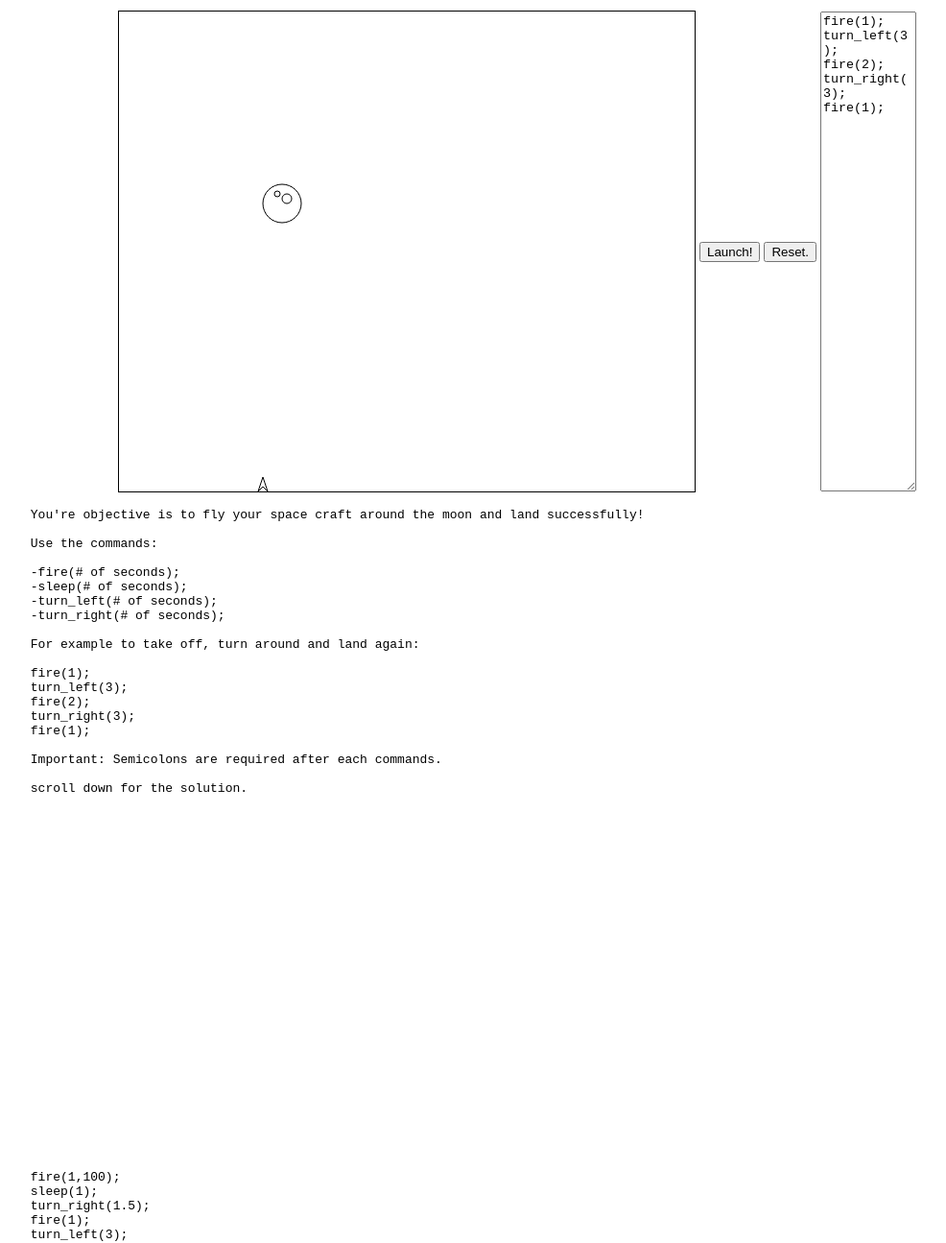
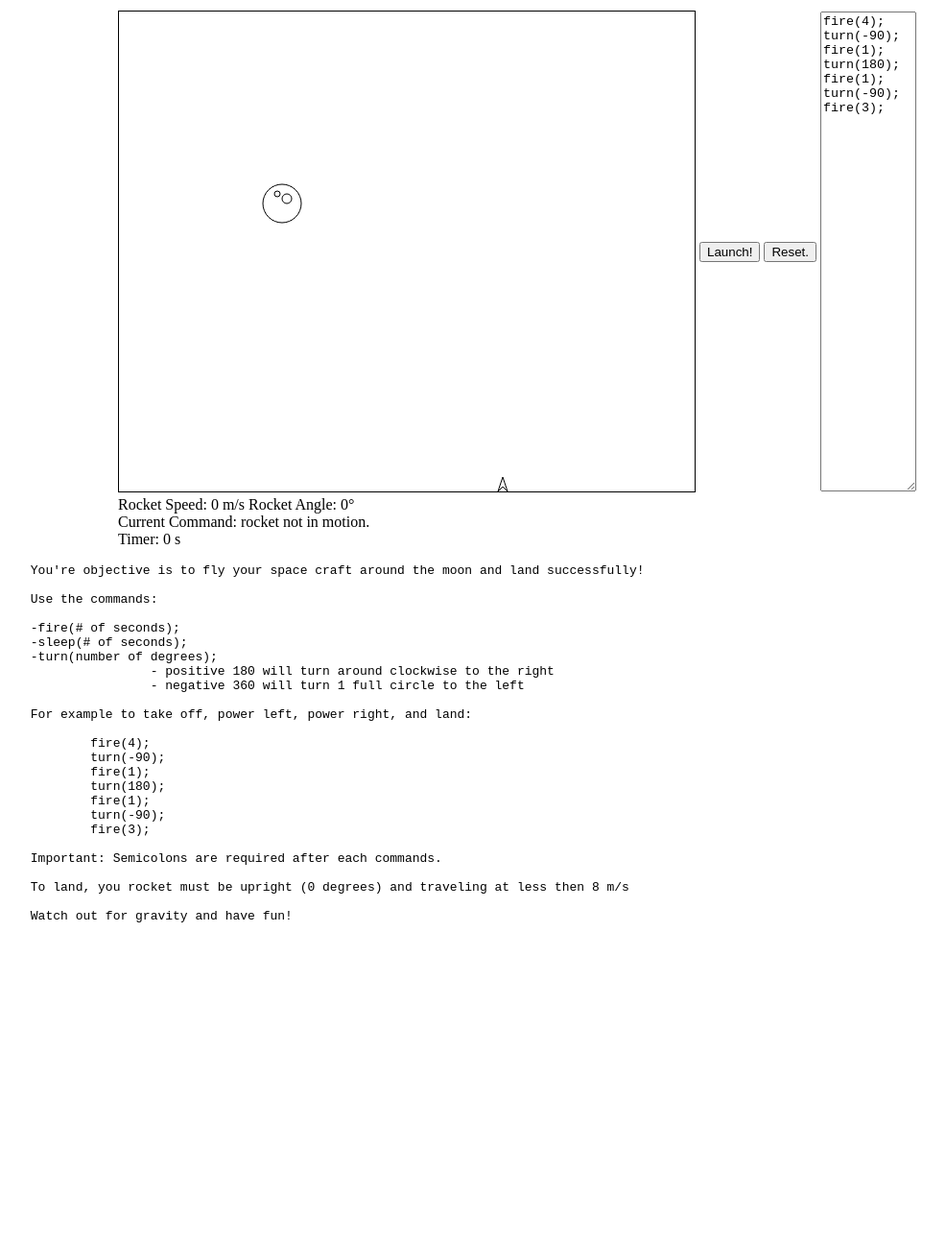
Before and after one commit to snakie/space-keys, a plain HTML site: page index.html in a window 1280 px wide. Shown: the top 1295 px of the page at 96% size, without its empty margins (101-1087 px from the left). After the commit the page ends 1028 px from the top, so only its background shows below. Drawn offline with Linux system fonts and the light colour scheme.

Commit message:
add basic fire animation, and more text

```diff
--- a/index.html
+++ b/index.html
@@ -3,6 +3,8 @@
         <title>space-keys.com</title>
         <script src="easeljs-0.7.1.min.js"></script>
         <script src="space-keys.js"></script>
+        <script src="obstacles.js"></script>
+        <script src="level1.js"></script>
         <style>
             table {width: 750px; margin:0px auto;}
             textarea {height: 500px; width:100px;}
@@ -14,12 +16,19 @@
             <tr><td><canvas height="500" width="600" id="spacekeys">sorry javascript is required to play space-keys</canvas></td>
                 <td><button type="button" onclick="launch();">Launch!</button></td>
                 <td><button type="button" onclick="reset();">Reset.</button></td>
-                <td><textarea id="commands">fire(1);
-turn_left(3);
-fire(2);
-turn_right(3);
+                <td><textarea id="commands">
+fire(4);
+turn(-90);
 fire(1);
-</textarea></td></tr>
+turn(180);
+fire(1);
+turn(-90);
+fire(3);
+</textarea></td></tr><tr><td id="livestats">Rocket Speed: <span id="speed">0</span> m/s
+			   Rocket Angle: <span id="angle">0</span>&deg;<br>
+			   Current Command: <span id="command">rocket not in motion.</span><br>
+			   Timer: <span id="timer">0 s</span>
+			   </td></tr>
         <table>
         <pre>
                 You're objective is to fly your space craft around the moon and land successfully!
@@ -28,59 +37,25 @@ fire(1);
 
                 -fire(# of seconds);
                 -sleep(# of seconds);
-                -turn_left(# of seconds);
-                -turn_right(# of seconds);
+                -turn(number of degrees);
+          			- positive 180 will turn around clockwise to the right
+          			- negative 360 will turn 1 full circle to the left
 
-                For example to take off, turn around and land again:
+                For example to take off, power left, power right, and land:
 
-                fire(1);
-                turn_left(3);
-                fire(2);
-                turn_right(3);
-                fire(1);
+			fire(4);
+			turn(-90);
+			fire(1);
+			turn(180);
+			fire(1);
+			turn(-90);
+			fire(3);
 
                 Important: Semicolons are required after each commands.
 
-                scroll down for the solution.
+                To land, you rocket must be upright (0 degrees) and traveling at less then 8 m/s
 
+                Watch out for gravity and have fun!
 
-
-
-
-
-
-
-
-
-
-
-
-
-
-
-
-
-
-
-
-
-
-
-
-
-                fire(1,100);
-                sleep(1);
-                turn_right(1.5);
-                fire(1);
-                turn_left(3);
-                fire(2);
-                turn_left(1.5);
-                fire(2);
-                turn_left(1.5);
-                fire(1);
-                turn_right(4.5);
-                sleep(3);
-                fire(1);
-        </pre>
     </body>
 </html>
--- a/level1.js
+++ b/level1.js
@@ -0,0 +1,21 @@
+var moon;
+
+function setup_level(stage) {
+  	moon = get_circle(170,200,20);
+    var moon_spot = get_circle(175,195,5);
+    var moon_spot_2 = get_circle(165,190,3);
+    stage.addChild(moon_spot);
+    stage.addChild(moon_spot_2);
+    stage.addChild(moon);
+}
+
+function detect_collision() {
+    //detect collision with moon
+    var xDist = rocket.x - moon.x;
+    var yDist = rocket.y - moon.y;
+    var distance = Math.sqrt(xDist*xDist+yDist*yDist);
+    if(distance < 25) {
+    	return true;
+    }
+    return false;
+}
--- /dev/null
+++ b/obstacles.js
@@ -0,0 +1,28 @@
+function get_circle(x,y,size) {
+	var circle = new createjs.Shape();
+	circle.graphics.beginStroke("#000").drawCircle(0,0,size);
+    circle.x = x;
+    circle.y = y;
+    return circle;
+}
+function get_rocket(x,y) {
+    var r = new createjs.Shape();
+    //r.graphics.beginStroke("#000").moveTo(145,500).lineTo(150,480).lineTo(155,500).lineTo(150,495).lineTo(145,500);
+    r.graphics.beginStroke("#000").moveTo(5,5).lineTo(0,-10).lineTo(-5,5).lineTo(0,0).lineTo(5,5);
+    r.x = x;
+    r.y = y;
+    return r;
+}
+function get_fire(rocket) {
+	var f = new createjs.Shape();
+	//f.graphics.beginStroke("#FFF").moveTo(0,5).lineTo(0,10).moveTo(1,5).lineTo(5,10).moveTo(-1,5).lineTo(-5,10);
+	f.x = rocket.x;
+	f.y = rocket.y;
+	return f;
+}
+function clear_fire() {
+	fire.graphics.clear();
+}
+function draw_fire() {
+	fire.graphics.beginStroke("#000").moveTo(0,5).lineTo(0,10).moveTo(1,5).lineTo(5,10).moveTo(-1,5).lineTo(-5,10);
+}
--- a/space-keys.js
+++ b/space-keys.js
@@ -1,9 +1,12 @@
 var stage;
 var rocket;
-var moon;
+var fire;
 var commands;
 var read_command = 1;
 var died = 0;
+var rocket_x = 400;
+var counter;
+var timer_seconds = 0;
 
 var current = {
     x_speed: 0,
@@ -12,34 +15,16 @@ var current = {
     command:null,
     args:null,
     frames_to_go:null,
+    command_count:0,
 };
-function get_rocket() {
-    var r = new createjs.Shape();
-    //r.graphics.beginStroke("#000").moveTo(145,500).lineTo(150,480).lineTo(155,500).lineTo(150,495).lineTo(145,500);
-    r.graphics.beginStroke("#000").moveTo(5,5).lineTo(0,-10).lineTo(-5,5).lineTo(0,0).lineTo(5,5);
-    r.x = 150;
-    r.y = 495;
-    return r;
-}
+
 function init() {
     stage = new createjs.Stage("spacekeys");
-    rocket = get_rocket();
-    moon = new createjs.Shape();
-    var moon_spot = new createjs.Shape();
-    var moon_spot_2 = new createjs.Shape();
-    moon_spot.graphics.beginStroke("#000").drawCircle(0,0,5);
-    moon_spot_2.graphics.beginStroke("#000").drawCircle(0,0,3);
-    moon.graphics.beginStroke("#000").drawCircle(0,0,20);
-    moon.x = 170;
-    moon_spot.x = 175;
-    moon_spot_2.x = 165;
-    moon.y = 200;
-    moon_spot.y = 195;
-    moon_spot_2.y = 190;
-    stage.addChild(moon_spot);
-    stage.addChild(moon_spot_2);
-    stage.addChild(moon);
+    rocket = get_rocket(rocket_x,495);
+    fire = get_fire(rocket);
     stage.addChild(rocket);
+    stage.addChild(fire);
+    setup_level(stage);
     stage.update();
     createjs.Ticker.setFPS(60);
 
@@ -48,6 +33,7 @@ function launch() {
     console.log("launching!");
     commands = document.getElementById("commands").value.split(";");
     createjs.Ticker.addEventListener("tick", launch_frame);
+    counter = setInterval(timer, 1000); //launch timer
     died = 0;
 }
 function to_radians(angle) {
@@ -61,9 +47,11 @@ function execute_command(command,args) {
             break;
         case 'turn_right':
             rocket.rotation++;
+            fire.rotation++;
             break;
         case 'turn_left':
             rocket.rotation--;
+            fire.rotation--;
             break;
         case 'sleep':
             //end sleep
@@ -72,6 +60,7 @@ function execute_command(command,args) {
 }
 function launch_frame() {
     //read new command
+
     if(read_command) {
         var cmd = commands.shift();
         if(cmd !== undefined) {
@@ -82,7 +71,28 @@ function launch_frame() {
             if(split_command[1] !== undefined) {
                 current.args = split_command[1].split(",");
                 current.command = split_command[0];
-                current.frames_to_go = current.args[0]*60;
+                if(current.command == 'fire') {
+                	draw_fire();
+                } else {
+                	clear_fire();
+                }
+                if(current.command == 'turn') {
+                	//convert degrees to number of seconds
+                	var time_to_spin = current.args[0] / 180 * 3 * 60;
+                	current.frames_to_go = Math.abs(time_to_spin);
+                	//determine if we turn right or left
+                	if(time_to_spin > 0) {
+                		current.command = 'turn_right';
+                	} else {
+                		current.command = 'turn_left';
+                	}
+                } else {
+                	current.frames_to_go = current.args[0]*60;
+                }
+                current.command_count++;
+       			document.getElementById("command").innerHTML = current.command_count+". "+current.command+"("+current.args+")";
+            } else {
+            	document.getElementById("command").innerHTML = "No further commands.";
             }
         }
         console.log("tick: frames to go:"+current.frames_to_go+" command: "+current.command+"("+current.args+")");
@@ -98,36 +108,53 @@ function launch_frame() {
         //reset read command for next interation if we've waited long enough
         read_command = 1;
     }
-
+    //gravity hack
+	current.y_speed -= .005;
     rocket.y -= current.y_speed;
     rocket.x += current.x_speed;
-    if(rocket.y < 0 || rocket.x < 0 || rocket.x > 300 || rocket.y > 500) {
+    fire.y -= current.y_speed;
+    fire.x += current.x_speed;
+    if(rocket.y < 0 || rocket.x < 0 || rocket.x > 600 || rocket.y > 500) {
         alert("sorry you died! out of bounds!");
         died = 1;
         reset();
     }
-    //detect collision with moon
-    var xDist = rocket.x - moon.x;
-    var yDist = rocket.y - moon.y;
-    var distance = Math.sqrt(xDist*xDist+yDist*yDist);
-    if(distance < 25) {
+    if(detect_collision()) {
         alert("sorry you died! too close to the moon!");
         died = 1;
         reset();
     }
-    if(rocket.y >= 495 && Math.abs(current.y_speed) < .6 && Math.abs(current.x_speed) < .6 && !died) {
+    if(rocket.rotation == 0 && rocket.y >= 495 && Math.abs(current.y_speed) < .6 && Math.abs(current.x_speed) < .6 && !died) {
         alert("nice landing!");
         reset();
     }
+
+	document.getElementById("speed").innerHTML = get_speed();
+	document.getElementById("angle").innerHTML = rocket.rotation;
+
     stage.update();
+}
+function get_speed() {
+	var speed = Math.sqrt(current.x_speed*current.x_speed+current.y_speed*current.y_speed);
+	return Math.round(speed*10);
+}
+
+function timer()
+{
+	timer_seconds=timer_seconds+1;
+	document.getElementById("timer").innerHTML=timer_seconds + " s";
 }
 function reset() {
         createjs.Ticker.removeEventListener("tick", launch_frame);
         read_command = 1;
         rocket.y = 495;
-        rocket.x = 150;
+        rocket.x = rocket_x;
         rocket.rotation = 0;
         current.x_speed = 0;
         current.y_speed = 0;
+        clearInterval(counter);
+        timer_seconds=0;
+        document.getElementById("timer").innerHTML=timer_seconds + " s";
+        document.getElementById("command").innerHTML = "rocket not in motion.";
         stage.update();
 }
```
Also changed, not shown: 1 other file.
